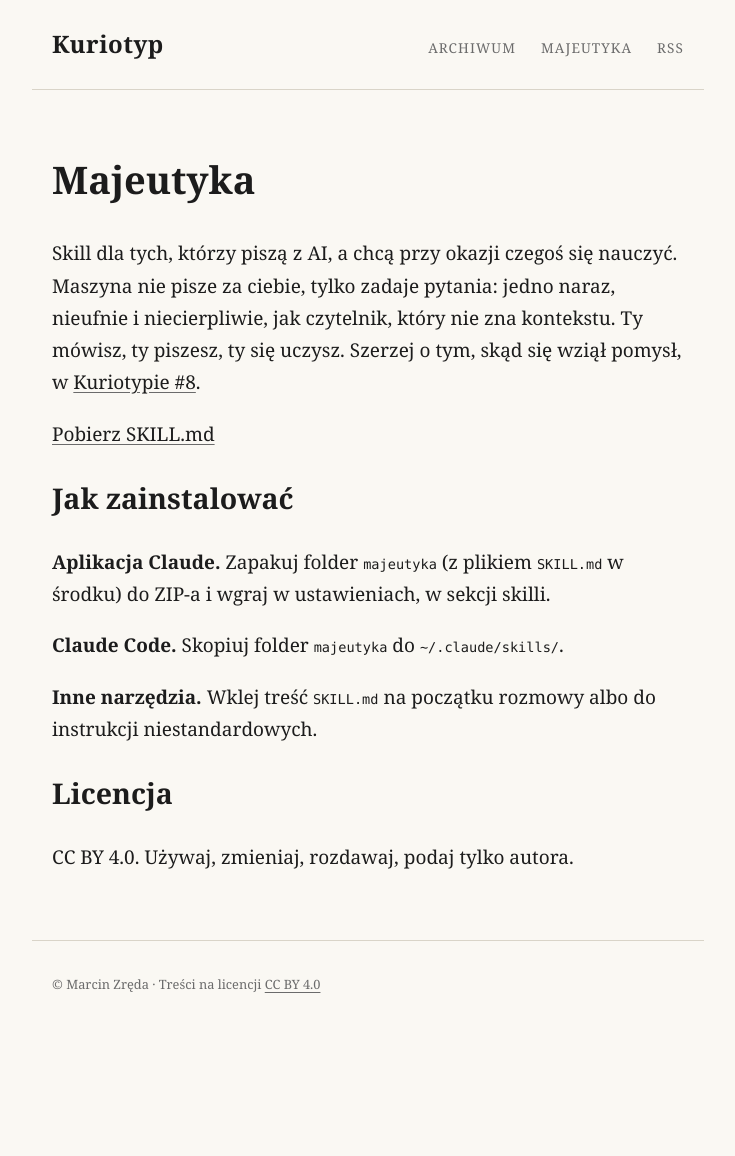
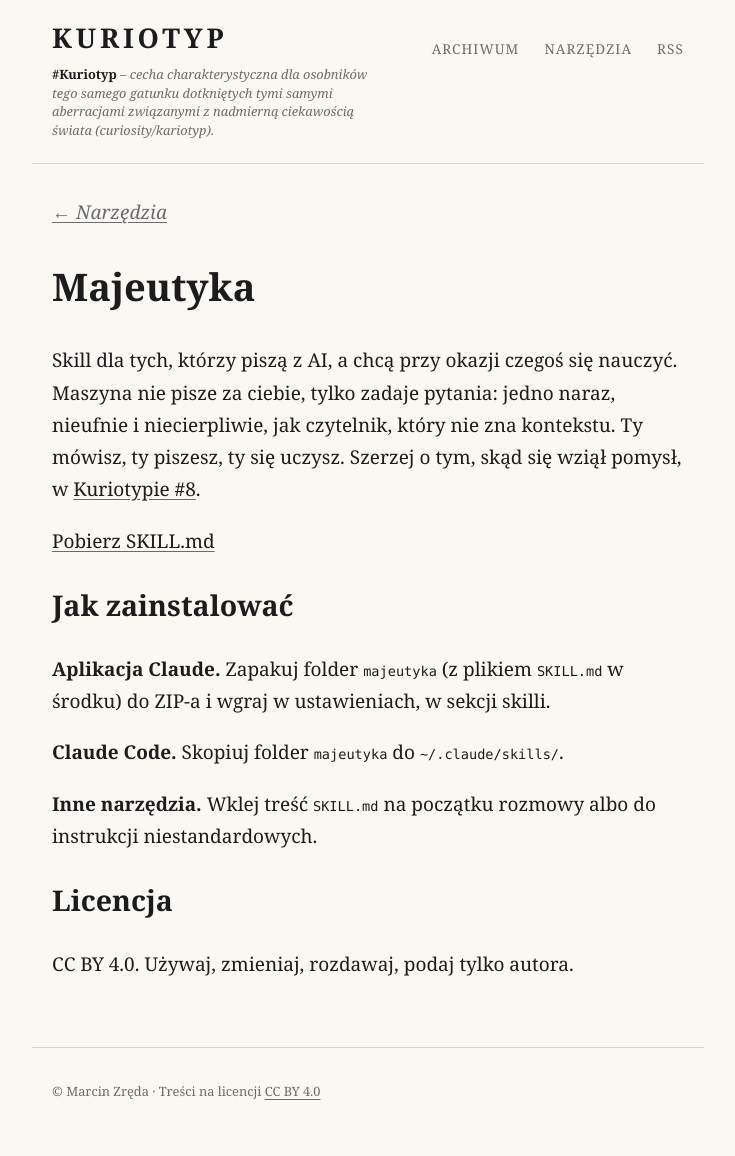
Before and after one commit to Kuriotyp/kuriotyp.github.io, a Jekyll site: the page built from skille/majeutyka/index.md, in a window 1280 px wide. Shown: the whole page, without its empty margins (272-1007 px from the left). Built offline with Jekyll 4.4.1, drawn with Linux system fonts in a browser that asks for light colours; before the commit the page ends 1049 px from its top, so only the background shows below that.

Commit message:
Nagłówek KURIOTYP z definicją, menu Narzędzia ze skillami w środku
Co-Authored-By: Claude Sonnet 5.5 <noreply@anthropic.com>
Claude-Session: https://claude.ai/code/session_01A9WPXobxy6Az6rGgvPJfrk

```diff
--- a/_layouts/default.html
+++ b/_layouts/default.html
@@ -9,10 +9,13 @@
 </head>
 <body>
   <header class="top">
-    <a class="logo" href="{{ '/' | relative_url }}">Kuriotyp</a>
+    <div class="brand">
+      <a class="logo" href="{{ '/' | relative_url }}">KURIOTYP</a>
+      <p class="def"><strong>#Kuriotyp</strong> – cecha charakterystyczna dla osobników tego samego gatunku dotkniętych tymi samymi aberracjami związanymi z nadmierną ciekawością świata (curiosity/kariotyp).</p>
+    </div>
     <nav>
       <a href="{{ '/' | relative_url }}">Archiwum</a>
-      <a href="{{ '/skille/majeutyka/' | relative_url }}">Majeutyka</a>
+      <a href="{{ '/narzedzia/' | relative_url }}">Narzędzia</a>
       <a href="{{ '/feed.xml' | relative_url }}">RSS</a>
     </nav>
   </header>
--- a/assets/css/style.css
+++ b/assets/css/style.css
@@ -2,8 +2,12 @@
 * { box-sizing: border-box; }
 body { margin:0; background:var(--tlo); color:var(--tekst); font:19px/1.7 Georgia, "Times New Roman", serif; }
 a { color:inherit; text-decoration-color:var(--szary); text-underline-offset:3px; }
-.top { max-width:42rem; margin:0 auto; padding:1.5rem 1.25rem; display:flex; justify-content:space-between; align-items:baseline; border-bottom:1px solid var(--linia); }
-.logo { font-size:1.5rem; font-weight:bold; text-decoration:none; letter-spacing:.02em; }
+.top { max-width:42rem; margin:0 auto; padding:1.5rem 1.25rem; display:flex; justify-content:space-between; align-items:flex-start; gap:1rem; border-bottom:1px solid var(--linia); }
+.brand { max-width:30rem; }
+.def { margin:.5rem 0 0; font-size:.8rem; line-height:1.45; color:var(--szary); font-style:italic; }
+.def strong { font-style:normal; color:var(--tekst); }
+.logo { font-size:1.7rem; font-weight:bold; text-decoration:none; letter-spacing:.14em; line-height:1; }
+nav { white-space:nowrap; padding-top:.45rem; }
 nav a { margin-left:1.25rem; font-size:.85rem; text-transform:uppercase; letter-spacing:.08em; text-decoration:none; color:var(--szary); }
 nav a:hover { color:var(--tekst); }
 main, footer { max-width:42rem; margin:0 auto; padding:0 1.25rem; }
@@ -26,4 +30,4 @@ main { padding-top:2rem; padding-bottom:3rem; }
 pre, code { font-family:ui-monospace, Menlo, monospace; font-size:.85rem; }
 pre { background:#efeadd; padding:1rem; overflow-x:auto; }
 footer { border-top:1px solid var(--linia); padding-top:1.25rem; padding-bottom:2.5rem; font-size:.8rem; color:var(--szary); }
-@media (max-width:600px){ body{font-size:17px} .post-head h1{font-size:1.7rem} }
+@media (max-width:600px){ .top{flex-direction:column} nav{padding-top:0} nav a{margin:0 1rem 0 0} body{font-size:17px} .post-head h1{font-size:1.7rem} }
--- a/skille/majeutyka/index.md
+++ b/skille/majeutyka/index.md
@@ -3,6 +3,8 @@ layout: default
 title: Majeutyka
 permalink: /skille/majeutyka/
 ---
+<p class="lead"><a href="{{ '/narzedzia/' | relative_url }}">← Narzędzia</a></p>
+
 # Majeutyka
 
 Skill dla tych, którzy piszą z AI, a chcą przy okazji czegoś się nauczyć. Maszyna nie pisze za ciebie, tylko zadaje pytania: jedno naraz, nieufnie i niecierpliwie, jak czytelnik, który nie zna kontekstu. Ty mówisz, ty piszesz, ty się uczysz. Szerzej o tym, skąd się wziął pomysł, w [Kuriotypie #8]({{ '/mowa-jest-srebrem-a-pisanie-zlotem/' | relative_url }}).
```
Also changed, not shown: narzedzia/index.md (added, +17 -0 lines).
